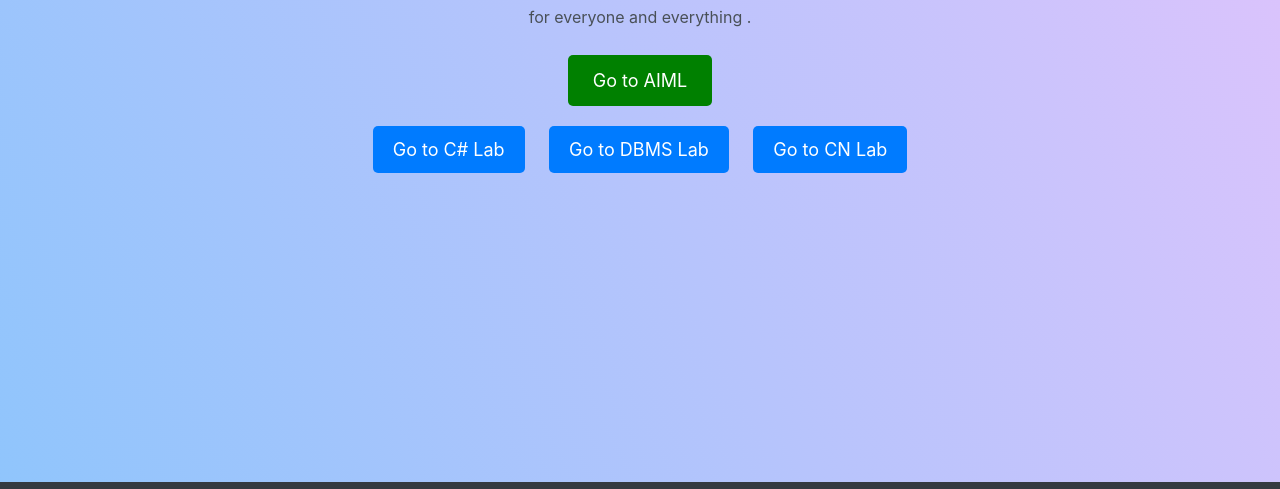
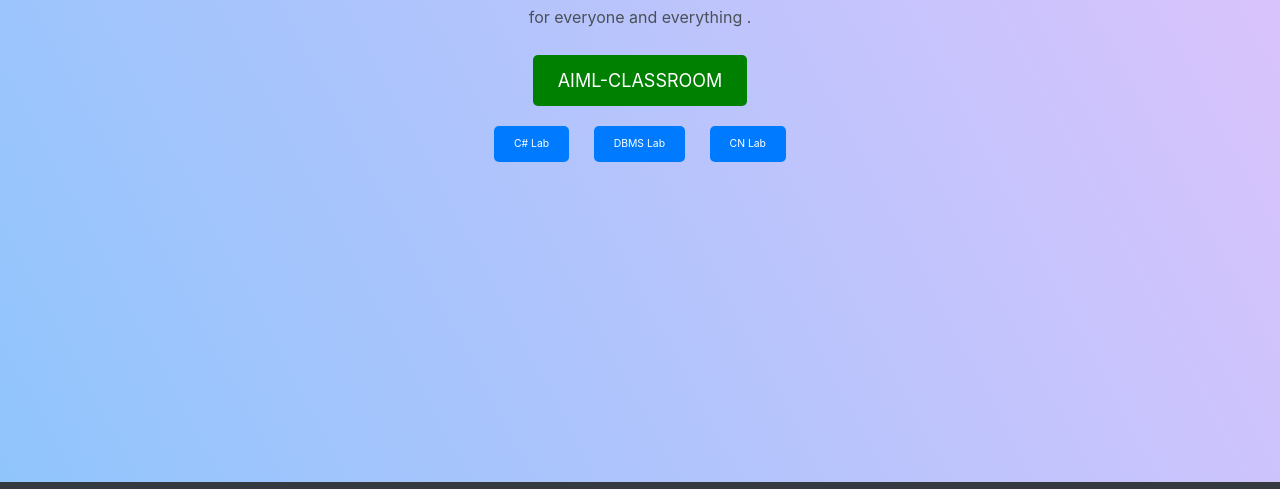
Before and after one commit to K-Ananthamoorthy/aiml-smvitm, a plain HTML site: page index.html in a window 1280 px wide. Shown: the part 251-740 px from the top of the page. Drawn offline with nearby package versions, Linux system fonts and the light colour scheme; a script that the page names is missing.

Commit message:
updated index and logout page

```diff
--- a/index.html
+++ b/index.html
@@ -27,12 +27,12 @@
     <p>for everyone and everything .</p>
 
     <div class="  main">
-        <a href="/labs/login.html" class="btn  btn-green">Go to AIML</a>
+        <a href="/labs/login.html" class="btn  btn-green"> AIML-CLASSROOM</a>
     </div>
 
-    <a href="/labs/csharp.html" class="btn btn-csharp">Go to C# Lab</a>
-    <a href="/labs/dbms.html" class="btn btn-dbms">Go to DBMS Lab</a>
-    <a href="/labs/cn.html" class="btn btn-cn">Go to CN Lab</a>
+    <a href="/labs/csharp.html" class="btn btn-csharp">  C# Lab</a>
+    <a href="/labs/dbms.html" class="btn btn-dbms">  DBMS Lab</a>
+    <a href="/labs/cn.html" class="btn btn-cn">  CN Lab</a>
 </div>
 
 
--- a/style/index.css
+++ b/style/index.css
@@ -32,11 +32,12 @@ body {
     animation: fadeIn 1s forwards;
 }
 .btn-csharp, .btn-dbms, .btn-cn {
+
     background-color: #007bff;
     color: #ffffff;
     border: none;
     padding: 10px 20px;
-    font-size: 18px;
+    font-size: 0.65rem;
     border-radius: 5px;
     text-decoration: none;
     transition: background-color 0.3s ease-in-out;
```
Also changed, not shown: labs/logout.html (+11 -1 lines).
